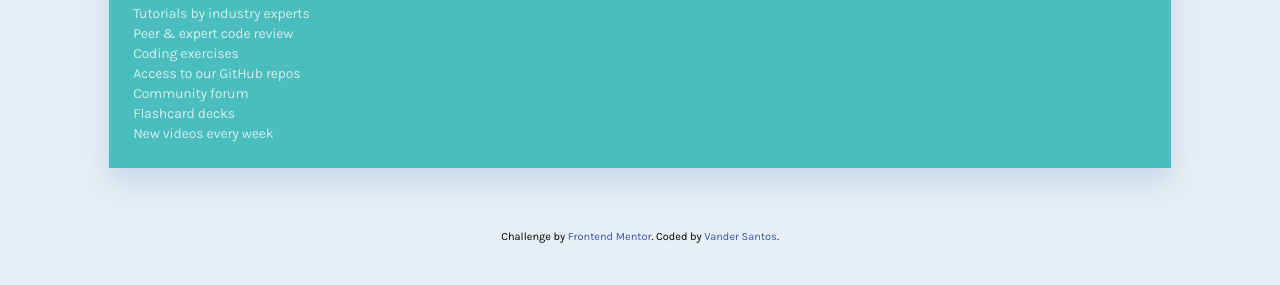
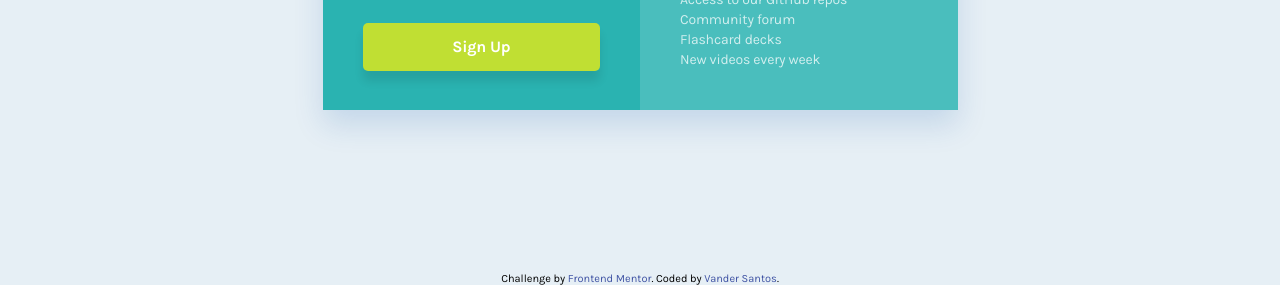
Before and after one commit to vanderms/single-price-grid-component, a website: page index.html in a window 1280 px wide. Shown: the part 528-813 px from the top of the page. Drawn offline with Linux system fonts and the light colour scheme.

Commit message:
implement responsive design

```diff
--- a/index.html
+++ b/index.html
@@ -41,7 +41,7 @@
             <span class="interval">per month</span>
           </p>
           <p class="info">Full access for less than &dollar;1 a day</p>
-          <a href="" class="call-to-action-link">Sign Up</a>
+          <a href="./" class="call-to-action-link">Sign Up</a>
         </article>
         <article class="article-why-us">
           <h2 class="title">Why Us</h2>
--- a/styles/index.scss
+++ b/styles/index.scss
@@ -59,20 +59,48 @@ body {
   }
 }
 
+main {
+  @include media(laptop) {
+    display: grid;
+    place-items: center;
+    height: 100vh;
+    min-height: 600px;
+  }
+}
+
 .rt-grid-container {
-  margin: 72px math.percentage(32 / 375) 62px;
+  margin: 72px Max(math.percentage(32 / 375), 50vw - 300px) 62px;
   background: #ffffff;
   box-shadow: 0px 15px 30px rgba(0, 81, 171, 0.148847);
   border-radius: 5px;
 
+  @include media(laptop) {
+    margin: 0;
+    width: 635px;
+    display: grid;
+    grid-template-columns: 50% 50%;
+  }
+
   .header {
     padding: 28px 24px 32px;
+
+    @include media(laptop) {
+      grid-column: 1 / span 2;
+      padding: 40px;
+    }
+
     .title {
       font-weight: 700;
       font-size: 20px;
       line-height: 23px;
       letter-spacing: -0.25px;
       color: $cyan;
+
+      @include media(laptop) {
+        font-size: 24px;
+        line-height: 28px;
+        letter-spacing: -0.3px;
+      }
     }
 
     .subtitle {
@@ -82,6 +110,12 @@ body {
       line-height: 20px;
       letter-spacing: -0.1875px;
       color: $bright-yellow;
+
+      @include media(laptop) {
+        font-size: 18px;
+        line-height: 21px;
+        letter-spacing: -0.225px;
+      }
     }
 
     .description {
@@ -91,6 +125,13 @@ body {
       line-height: 26px;
       letter-spacing: -0.175px;
       color: $grayish-blue;
+
+      @include media(laptop) {
+        margin-top: 11px;
+        font-size: 16px;
+        line-height: 26px;
+        letter-spacing: -0.2px;
+      }
     }
   }
 
@@ -98,6 +139,10 @@ body {
     padding: 24px;
     background-color: $cyan;
     color: white;
+
+    @include media(laptop){
+      padding: 40px 40px 39px;
+    }
 
     .title {
       font-weight: 700;
@@ -157,6 +202,10 @@ body {
     background-color: $cyan;
     color: white;
 
+    @include media(laptop){
+      padding: 40px;
+    }
+
     > * {
       position: relative;
       z-index: 1;
```
Also changed, not shown: styles/index.css.
